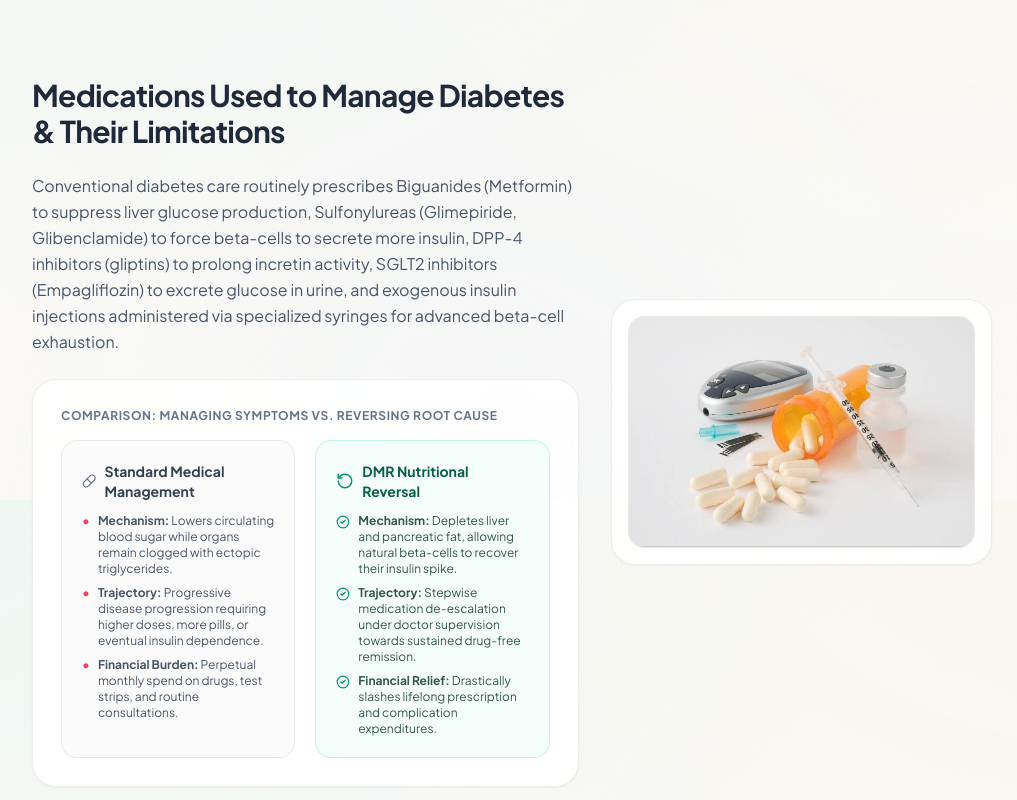
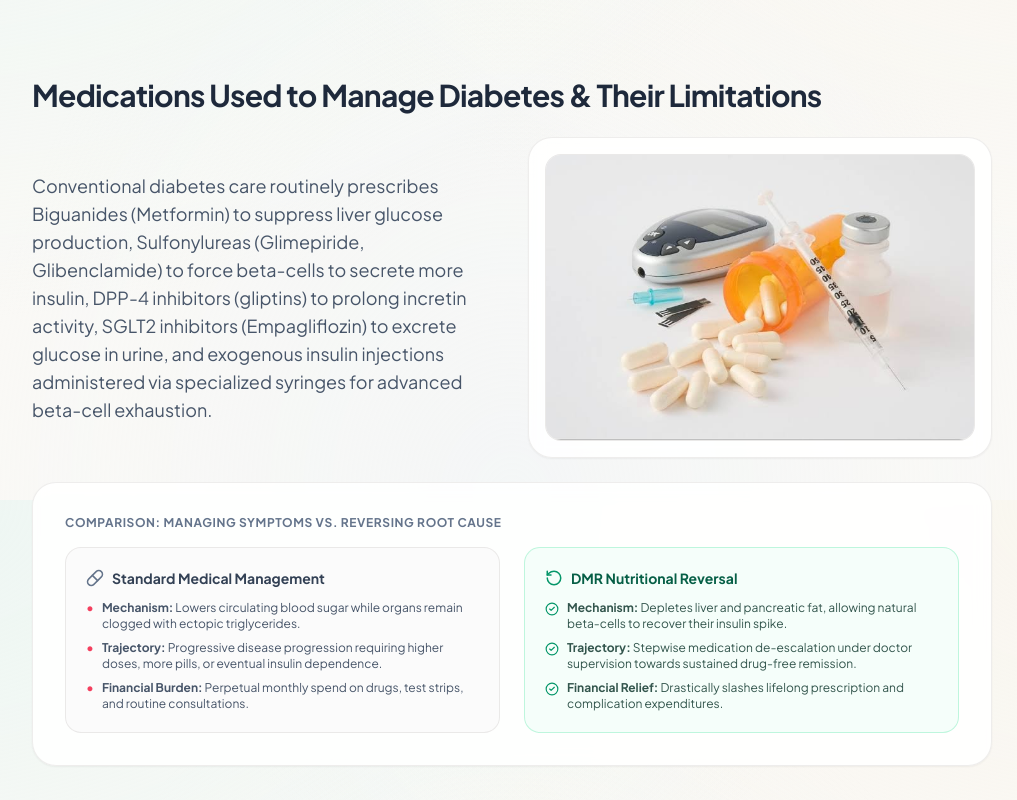
Before and after one commit to felixgift254-source/D.M.R, a React (Create React App) app in the folder frontend/: page / in a window 1280 px wide. Shown: the part 1900-2700 px from the top of the page, without its empty margins (128-1145 px from the left). Built offline with nearby package versions, Linux system fonts and the light colour scheme; no server answers.

Commit message:
feat: enlarge medications image side-by-side with trimmed paragraph

```diff
--- a/frontend/src/components/LandingPage.jsx
+++ b/frontend/src/components/LandingPage.jsx
@@ -242,24 +242,40 @@ export default function LandingPage() {
 
         {/* SECTION 4: MEDICATIONS & THEIR LIMITATIONS */}
         <section className="space-y-6">
-          <div className="grid grid-cols-1 lg:grid-cols-12 gap-8 items-start">
-            {/* Left Column: Heading, Comprehensive Paragraph, and Comparison Card */}
-            <div className="lg:col-span-7 space-y-6">
           <h2 className="text-2xl sm:text-3xl font-bold text-slate-800 tracking-tight">
             Medications Used to Manage Diabetes & Their Limitations
           </h2>
 
-              {/* 1 Concise Paragraph */}
-              <p className="text-base text-slate-600 leading-relaxed font-normal">
+          {/* Side-by-Side: Trimmed Paragraph and Enlarged Medications Image */}
+          <div className="grid grid-cols-1 lg:grid-cols-12 gap-8 items-center">
+            {/* Trimmed Paragraph */}
+            <div className="lg:col-span-6">
+              <p className="text-base sm:text-lg text-slate-600 leading-relaxed font-normal">
                 Conventional diabetes care routinely prescribes Biguanides (Metformin) to suppress liver glucose production, Sulfonylureas (Glimepiride, Glibenclamide) to force beta-cells to secrete more insulin, DPP-4 inhibitors (gliptins) to prolong incretin activity, SGLT2 inhibitors (Empagliflozin) to excrete glucose in urine, and exogenous insulin injections administered via specialized syringes for advanced beta-cell exhaustion.
               </p>
+            </div>
+
+            {/* Enlarged Medications Image matching paragraph */}
+            <div className="lg:col-span-6">
+              <div className="bg-white/90 backdrop-blur rounded-3xl border border-stone-200/70 p-3 sm:p-4 shadow-sm">
+                <div className="rounded-2xl border border-stone-200/80 overflow-hidden bg-stone-50">
+                  <img
+                    src="/images/diabetes-medications.jpg"
+                    alt="Common diabetes medications: insulin vial, injection syringe, prescription pills, and blood glucose monitor"
+                    className="w-full h-auto object-cover object-center"
+                    loading="lazy"
+                  />
+                </div>
+              </div>
+            </div>
+          </div>
 
           {/* Paired Diagram: Symptom Management vs Root-Cause Reversal */}
-              <div className="bg-white/90 backdrop-blur rounded-3xl border border-stone-200/70 p-6 sm:p-7 shadow-sm">
+          <div className="bg-white/90 backdrop-blur rounded-3xl border border-stone-200/70 p-6 sm:p-8 shadow-sm">
             <h3 className="text-xs font-bold text-slate-500 uppercase tracking-wider mb-4">
               Comparison: Managing Symptoms vs. Reversing Root Cause
             </h3>
-                <div className="grid grid-cols-1 md:grid-cols-2 gap-5">
+            <div className="grid grid-cols-1 md:grid-cols-2 gap-6">
               <div className="border border-stone-200/80 rounded-2xl p-5 bg-stone-50/70 space-y-3">
                 <div className="flex items-center gap-2 text-slate-700 font-bold text-sm">
                   <Pill size={18} className="text-slate-500" />
@@ -300,22 +316,6 @@ export default function LandingPage() {
                     <span><strong>Financial Relief:</strong> Drastically slashes lifelong prescription and complication expenditures.</span>
                   </li>
                 </ul>
-                  </div>
-                </div>
-              </div>
-            </div>
-
-            {/* Right Column: Medications Visual */}
-            <div className="lg:col-span-5 self-center">
-              <div className="bg-white/90 backdrop-blur rounded-3xl border border-stone-200/70 p-3 sm:p-4 shadow-sm">
-                <div className="rounded-2xl border border-stone-200/80 overflow-hidden bg-stone-50">
-                  <img
-                    src="/images/diabetes-medications.jpg"
-                    alt="Common diabetes medications: insulin vial, injection syringe, prescription pills, and blood glucose monitor"
-                    className="w-full h-auto object-cover object-center"
-                    loading="lazy"
-                  />
-                </div>
               </div>
             </div>
           </div>
```
Lines whose indentation alone changed are shown as unchanged.
